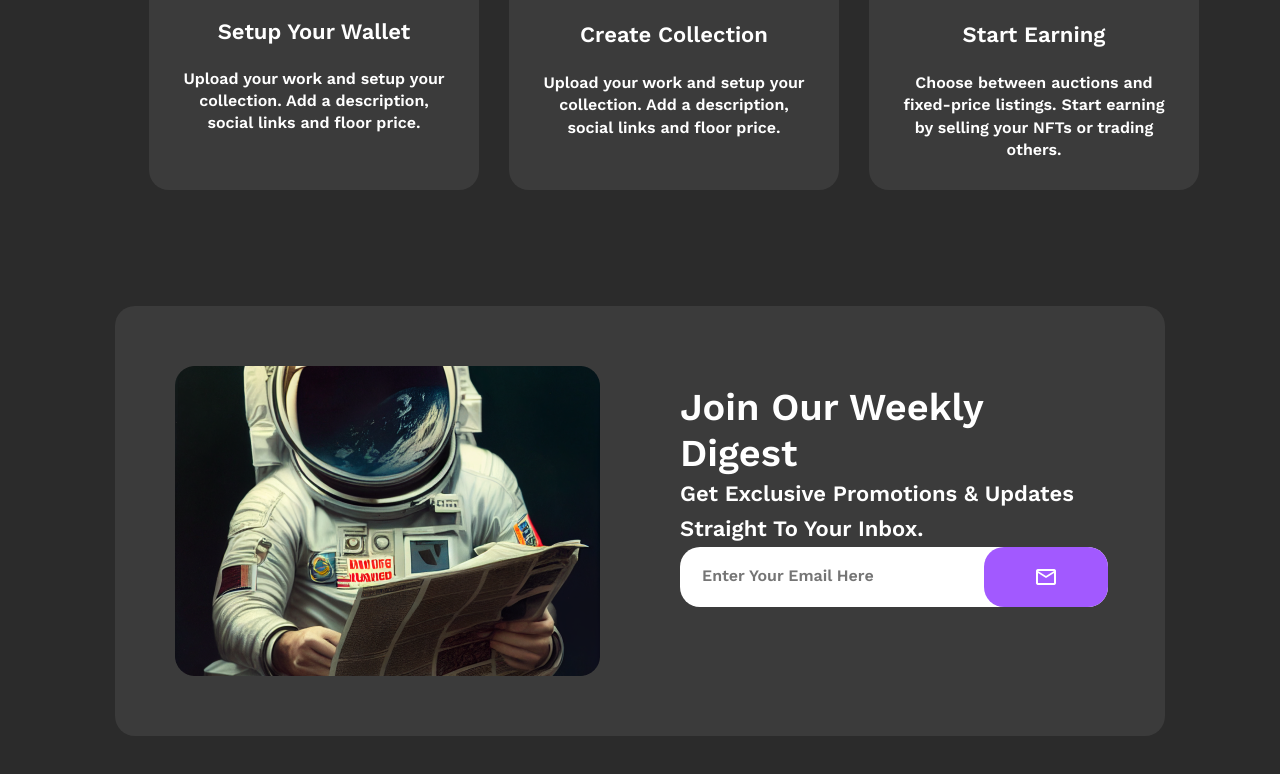
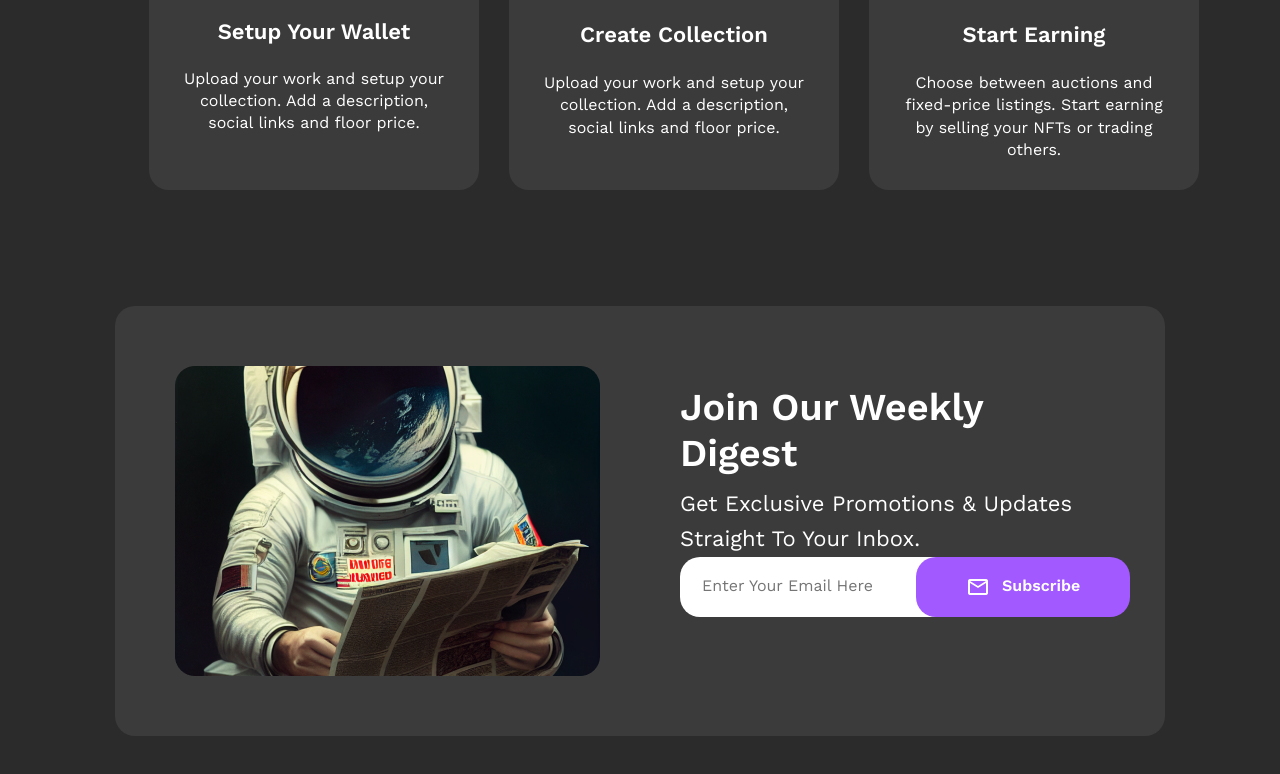
Before and after one commit to devmianharoon/nft-page, a plain HTML site: page index.html in a window 1280 px wide. Shown: the part 5425-6199 px from the top of the page. Drawn offline with nearby package versions, Linux system fonts and the light colour scheme.

Commit message:
new fonts add

```diff
--- a/index.html
+++ b/index.html
@@ -5,6 +5,9 @@
     <meta charset="UTF-8">
     <meta name="viewport" content="width=device-width, initial-scale=1.0">
     <title>NFT MarketPlace</title>
+    <link rel="preconnect" href="https://fonts.googleapis.com">
+<link rel="preconnect" href="https://fonts.gstatic.com" crossorigin>
+<link href="https://fonts.googleapis.com/css2?family=Work+Sans&display=swap" rel="stylesheet">
     <link rel="shortcut icon" href="./Storefront.png" type="image/x-icon">
     <link rel="preconnect" href="https://fonts.googleapis.com">
     <link rel="preconnect" href="https://fonts.gstatic.com" crossorigin>
@@ -527,7 +530,9 @@
                     <input type="text" name="" id="plc" placeholder="Enter Your Email Here">
                     <button class="sub-btn"><span class="material-symbols-outlined">
                             mail
-                        </span></button>
+                        </span><p>
+                            Subscribe
+                        </p></button>
                 </div>
 
             </div>
--- a/style.css
+++ b/style.css
@@ -133,7 +133,15 @@
     line-height: 140%;
     border: 0px;
 }
-
+.sub-btn p{
+    color: #FFF;
+    text-align: center;
+    font-family: Work Sans;
+    font-size: 16px;
+    font-style: normal;
+    font-weight: 600;
+    line-height: 140%;
+}
 .trending-text {
     margin-bottom: 60px
 }
@@ -924,7 +932,7 @@ gap: 100px;
     font-family: Work Sans;
     font-size: 22px;
     font-style: normal;
-    font-weight: 400;
+    font-weight: 600;
     line-height: 160%;
     text-transform: capitalize;
 }
@@ -1023,13 +1031,14 @@ gap: 100px;
 }
 
 .widjet1-p2 {
-    color: #FFF;
+    color:  #FFF;
 font-family: Work Sans;
 font-size: 22px;
 font-style: normal;
 font-weight: 400;
 line-height: 160%;
 text-transform: capitalize;
+margin-top: 10px;
 }
 
 .subsribe-form {
```
Lines whose indentation alone changed are shown as unchanged.
